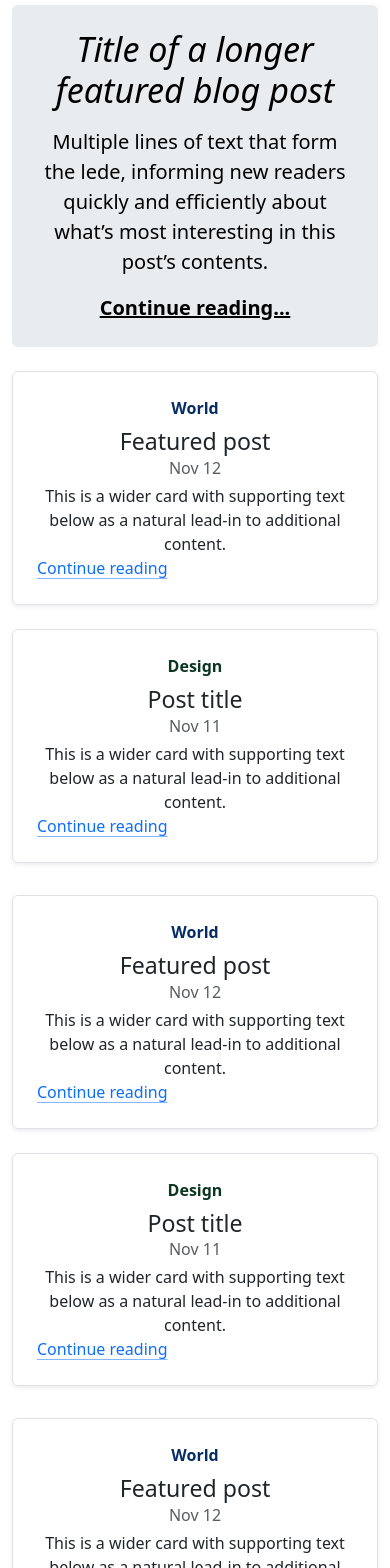
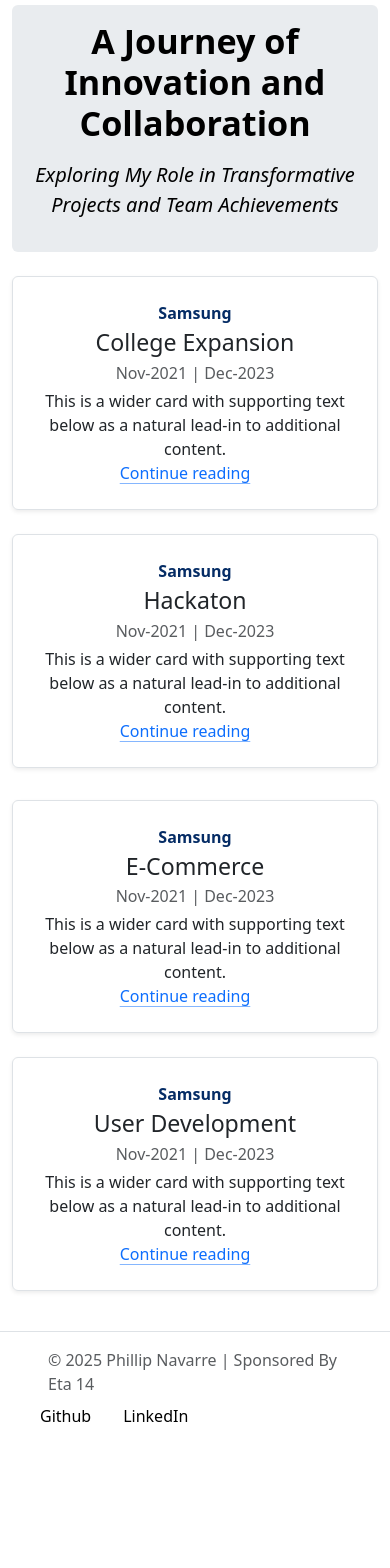
Before and after one commit to One4TheNation/ReactProj, a React (Vite) app: page /project in a window 390 px wide. Shown: the part 180-1748 px from the top of the page. After the commit the page ends 1636 px from the top, so only its background shows below. Built offline with nearby package versions, Linux system fonts and the light colour scheme.

Commit message:
styling/fixing issuses/checking responsivness

```diff
--- a/src/components/Footer.jsx
+++ b/src/components/Footer.jsx
@@ -5,30 +5,42 @@
   const currentPage = useLocation().pathname;
 
   return (
-    <footer className="d-flex flex-wrap justify-content-between align-items-center py-3 my-4 border-top">
-      <span className=" px-5 mb-3 mb-md-0 text-body-secondary">
+    <footer className="d-flex flex-wrap justify-content-between align-items-center py-3 my-2 border-top">
+      <span className="px-5 mb-1 mb-md-0 text-body-secondary">
         © 2025 Phillip Navarre | Sponsored By Eta 14
       </span>
 
-      <ul className="nav px-4 col-md-4 justify-content-end list-unstyled d-flex">
-        <Link to="https://www.linkedin.com/in/jpnavarre/">
-          <svg className="bi me-2" width="24" height="24">
-            <use xlink:href="#smile"></use>
-          </svg>
-          <span className="fs-4 text-body-secondary ">Github</span>
-        </Link>
-        {/* <Link to="https://www.linkedin.com/in/jpnavarre/">
-          <svg className="bi me-2" width="24" height="24">
-            <use xlink:href="#smile"></use>
-          </svg>
-          <span className="fs-4 text-body-secondary ">Medium</span>
-        </Link> */}
-        <Link to="https://www.linkedin.com/in/jpnavarre/">
-          <svg className="bi me-2" width="24" height="24">
-            <use xlink:href="#smile"></use>
-          </svg>
-          <span className="fs-4 text-body-secondary ">LinkedIn</span>
-        </Link>
+      <ul className="nav px-3 justify-content-end list-unstyled d-flex">
+        <li className="nav-item mx-1">
+          <Link
+            className="link-body-emphasis nav-link p-1 text-decoration-none d-flex align-items-center fs-6"
+            to="https://github.com/One4TheNation"
+            target="_blank"
+            rel="noopener noreferrer"
+          >
+            <svg
+              className="me-1 fs-5 text-body-secondary"
+              width="12"
+              height="12"
+            ></svg>
+            Github
+          </Link>
+        </li>
+        <li className="nav-item mx-1">
+          <Link
+            className="link-body-emphasis nav-link p-1 text-decoration-none d-flex align-items-center fs-6"
+            to="https://www.linkedin.com/in/jpnavarre/"
+            target="_blank"
+            rel="noopener noreferrer"
+          >
+            <svg
+              className="me-1 fs-5 text-body-secondary"
+              width="12"
+              height="12"
+            ></svg>
+            LinkedIn
+          </Link>
+        </li>
       </ul>
     </footer>
   );
--- a/src/pages/ProjectPage.jsx
+++ b/src/pages/ProjectPage.jsx
@@ -7,49 +7,44 @@
       role="main"
       className="container text-center d-flex flex-column align-items-center justify-content-center"
     >
-      <div class="p-4 p-md-5 mb-4 rounded text-body-emphasis bg-body-secondary">
-        <div class="col-lg-6 px-0">
-          <h1 class="display-4 fst-italic">
-            Title of a longer featured blog post
+      <div className="p-3 p-md-5 mb-4 rounded text-body-emphasis bg-body-secondary">
+        <div className="col-lg-6 px-0">
+          <h1 className="display-4 fw-bolder ">
+            A Journey of Innovation and Collaboration
           </h1>
-          <p class="lead my-3">
-            Multiple lines of text that form the lede, informing new readers
-            quickly and efficiently about what’s most interesting in this post’s
-            contents.
-          </p>
-          <p class="lead mb-0">
-            <a href="#" class="text-body-emphasis fw-bold">
-              Continue reading...
-            </a>
+          <p className="lead my-3 fst-italic">
+            Exploring My Role in Transformative Projects and Team Achievements
           </p>
         </div>
       </div>
-      <div class="row mb-2">
-        <div class="col-md-6">
-          <div class="row g-0 border rounded overflow-hidden flex-md-row mb-4 shadow-sm h-md-250 position-relative">
-            <div class="col p-4 d-flex flex-column position-static">
-              <strong class="d-inline-block mb-2 text-primary-emphasis">
-                World
+      <div className="row mb-2">
+        <div className="col-md-6">
+          <div className="row g-0 border rounded overflow-hidden flex-md-row mb-4 shadow-sm h-md-250 position-relative">
+            <div className="col p-4 d-flex flex-column position-static">
+              <strong className="d-inline-block mb-1 text-primary-emphasis">
+                Samsung
               </strong>
-              <h3 class="mb-0">Featured post</h3>
-              <div class="mb-1 text-body-secondary">Nov 12</div>
-              <p class="card-text mb-auto">
+              <h3 className="mb-1">College Expansion</h3>
+              <div className="mb-1 text-body-secondary fs-10">
+                Nov-2021 | Dec-2023
+              </div>
+              <p className="card-text mb-auto">
                 This is a wider card with supporting text below as a natural
                 lead-in to additional content.
               </p>
               <a
                 href="#"
-                class="icon-link gap-1 icon-link-hover stretched-link"
+                className="icon-link gap-1 icon-link-hover justify-content-center stretched-link"
               >
                 Continue reading
-                <svg class="bi">
+                <svg className="bi">
                   <use xlink:href="#chevron-right"></use>
                 </svg>
               </a>
             </div>
-            <div class="col-auto d-none d-lg-block">
+            <div className="col-auto d-none d-lg-block">
               <svg
-                class="bd-placeholder-img"
+                className="bd-placeholder-img"
                 width="200"
                 height="250"
                 xmlns="http://www.w3.org/2000/svg"
@@ -67,31 +62,33 @@
             </div>
           </div>
         </div>
-        <div class="col-md-6">
-          <div class="row g-0 border rounded overflow-hidden flex-md-row mb-4 shadow-sm h-md-250 position-relative">
-            <div class="col p-4 d-flex flex-column position-static">
-              <strong class="d-inline-block mb-2 text-success-emphasis">
-                Design
+        <div className="col-md-6">
+          <div className="row g-0 border rounded overflow-hidden flex-md-row mb-4 shadow-sm h-md-250 position-relative">
+            <div className="col p-4 d-flex flex-column position-static">
+              <strong className="d-inline-block mb-1 text-primary-emphasis">
+                Samsung
               </strong>
-              <h3 class="mb-0">Post title</h3>
-              <div class="mb-1 text-body-secondary">Nov 11</div>
-              <p class="mb-auto">
+              <h3 className="mb-1">Hackaton</h3>
+              <div className="mb-1 text-body-secondary fs-10">
+                Nov-2021 | Dec-2023
+              </div>
+              <p className="card-text mb-auto">
                 This is a wider card with supporting text below as a natural
                 lead-in to additional content.
               </p>
               <a
                 href="#"
-                class="icon-link gap-1 icon-link-hover stretched-link"
+                className="icon-link gap-1 icon-link-hover justify-content-center stretched-link"
               >
                 Continue reading
-                <svg class="bi">
+                <svg className="bi">
                   <use xlink:href="#chevron-right"></use>
                 </svg>
               </a>
             </div>
-            <div class="col-auto d-none d-lg-block">
+            <div className="col-auto d-none d-lg-block">
               <svg
-                class="bd-placeholder-img"
+                className="bd-placeholder-img"
                 width="200"
                 height="250"
                 xmlns="http://www.w3.org/2000/svg"
@@ -110,32 +107,34 @@
           </div>
         </div>
       </div>
-      <div class="row mb-2">
-        <div class="col-md-6">
-          <div class="row g-0 border rounded overflow-hidden flex-md-row mb-4 shadow-sm h-md-250 position-relative">
-            <div class="col p-4 d-flex flex-column position-static">
-              <strong class="d-inline-block mb-2 text-primary-emphasis">
-                World
+      <div className="row mb-2">
+        <div className="col-md-6">
+          <div className="row g-0 border rounded overflow-hidden flex-md-row mb-4 shadow-sm h-md-250 position-relative">
+            <div className="col p-4 d-flex flex-column position-static">
+              <strong className="d-inline-block mb-1 text-primary-emphasis">
+                Samsung
               </strong>
-              <h3 class="mb-0">Featured post</h3>
-              <div class="mb-1 text-body-secondary">Nov 12</div>
-              <p class="card-text mb-auto">
+              <h3 className="mb-1">E-Commerce</h3>
+              <div className="mb-1 text-body-secondary fs-10">
+                Nov-2021 | Dec-2023
+              </div>
+              <p className="card-text mb-auto">
                 This is a wider card with supporting text below as a natural
                 lead-in to additional content.
               </p>
               <a
                 href="#"
-                class="icon-link gap-1 icon-link-hover stretched-link"
+                className="icon-link gap-1 icon-link-hover justify-content-center stretched-link"
               >
                 Continue reading
-                <svg class="bi">
+                <svg className="bi">
                   <use xlink:href="#chevron-right"></use>
                 </svg>
               </a>
             </div>
-            <div class="col-auto d-none d-lg-block">
+            <div className="col-auto d-none d-lg-block">
               <svg
-                class="bd-placeholder-img"
+                className="bd-placeholder-img"
                 width="200"
                 height="250"
                 xmlns="http://www.w3.org/2000/svg"
@@ -153,31 +152,33 @@
             </div>
           </div>
         </div>
-        <div class="col-md-6">
-          <div class="row g-0 border rounded overflow-hidden flex-md-row mb-4 shadow-sm h-md-250 position-relative">
-            <div class="col p-4 d-flex flex-column position-static">
-              <strong class="d-inline-block mb-2 text-success-emphasis">
-                Design
+        <div className="col-md-6">
+          <div className="row g-0 border rounded overflow-hidden flex-md-row mb-4 shadow-sm h-md-250 position-relative">
+            <div className="col p-4 d-flex flex-column position-static">
+              <strong className="d-inline-block mb-1 text-primary-emphasis">
+                Samsung
               </strong>
-              <h3 class="mb-0">Post title</h3>
-              <div class="mb-1 text-body-secondary">Nov 11</div>
-              <p class="mb-auto">
+              <h3 className="mb-1">User Development</h3>
+              <div className="mb-1 text-body-secondary fs-10">
+                Nov-2021 | Dec-2023
+              </div>
+              <p className="card-text mb-auto">
                 This is a wider card with supporting text below as a natural
                 lead-in to additional content.
               </p>
               <a
                 href="#"
-                class="icon-link gap-1 icon-link-hover stretched-link"
+                className="icon-link gap-1 icon-link-hover justify-content-center stretched-link"
               >
                 Continue reading
-                <svg class="bi">
+                <svg className="bi">
                   <use xlink:href="#chevron-right"></use>
                 </svg>
               </a>
             </div>
-            <div class="col-auto d-none d-lg-block">
+            <div className="col-auto d-none d-lg-block">
               <svg
-                class="bd-placeholder-img"
+                className="bd-placeholder-img"
                 width="200"
                 height="250"
                 xmlns="http://www.w3.org/2000/svg"
@@ -196,32 +197,34 @@
           </div>
         </div>
       </div>
-      <div class="row mb-2">
-        <div class="col-md-6">
-          <div class="row g-0 border rounded overflow-hidden flex-md-row mb-4 shadow-sm h-md-250 position-relative">
-            <div class="col p-4 d-flex flex-column position-static">
-              <strong class="d-inline-block mb-2 text-primary-emphasis">
-                World
+      {/* <div className="row mb-2">
+        <div className="col-md-6">
+          <div className="row g-0 border rounded overflow-hidden flex-md-row mb-4 shadow-sm h-md-250 position-relative">
+            <div className="col p-4 d-flex flex-column position-static">
+              <strong className="d-inline-block mb-1 text-primary-emphasis">
+                MIT
               </strong>
-              <h3 class="mb-0">Featured post</h3>
-              <div class="mb-1 text-body-secondary">Nov 12</div>
-              <p class="card-text mb-auto">
+              <h3 className="mb-1">College Expansion</h3>
+              <div className="mb-1 text-body-secondary fs-10">
+                Nov-2021 | Dec-2023
+              </div>
+              <p className="card-text mb-auto">
                 This is a wider card with supporting text below as a natural
                 lead-in to additional content.
               </p>
               <a
                 href="#"
-                class="icon-link gap-1 icon-link-hover stretched-link"
+                className="icon-link gap-1 icon-link-hover justify-content-center stretched-link"
               >
                 Continue reading
-                <svg class="bi">
+                <svg className="bi">
                   <use xlink:href="#chevron-right"></use>
                 </svg>
               </a>
             </div>
-            <div class="col-auto d-none d-lg-block">
+            <div className="col-auto d-none d-lg-block">
               <svg
-                class="bd-placeholder-img"
+                className="bd-placeholder-img"
                 width="200"
                 height="250"
                 xmlns="http://www.w3.org/2000/svg"
@@ -239,31 +242,33 @@
             </div>
           </div>
         </div>
-        <div class="col-md-6">
-          <div class="row g-0 border rounded overflow-hidden flex-md-row mb-4 shadow-sm h-md-250 position-relative">
-            <div class="col p-4 d-flex flex-column position-static">
-              <strong class="d-inline-block mb-2 text-success-emphasis">
-                Design
+        <div className="col-md-6">
+          <div className="row g-0 border rounded overflow-hidden flex-md-row mb-4 shadow-sm h-md-250 position-relative">
+            <div className="col p-4 d-flex flex-column position-static">
+              <strong className="d-inline-block mb-1 text-primary-emphasis">
+                MIT
               </strong>
-              <h3 class="mb-0">Post title</h3>
-              <div class="mb-1 text-body-secondary">Nov 11</div>
-              <p class="mb-auto">
+              <h3 className="mb-1">College Expansion</h3>
+              <div className="mb-1 text-body-secondary fs-10">
+                Nov-2021 | Dec-2023
+              </div>
+              <p className="card-text mb-auto">
                 This is a wider card with supporting text below as a natural
                 lead-in to additional content.
               </p>
               <a
                 href="#"
-                class="icon-link gap-1 icon-link-hover stretched-link"
+                className="icon-link gap-1 icon-link-hover justify-content-center stretched-link"
               >
                 Continue reading
-                <svg class="bi">
+                <svg className="bi">
                   <use xlink:href="#chevron-right"></use>
                 </svg>
               </a>
             </div>
-            <div class="col-auto d-none d-lg-block">
+            <div className="col-auto d-none d-lg-block">
               <svg
-                class="bd-placeholder-img"
+                className="bd-placeholder-img"
                 width="200"
                 height="250"
                 xmlns="http://www.w3.org/2000/svg"
@@ -281,7 +286,7 @@
             </div>
           </div>
         </div>
-      </div>
+      </div> */}
     </main>
   );
 }
```
Also changed, not shown: src/pages/AboutPage.jsx (+16 -18 lines).
